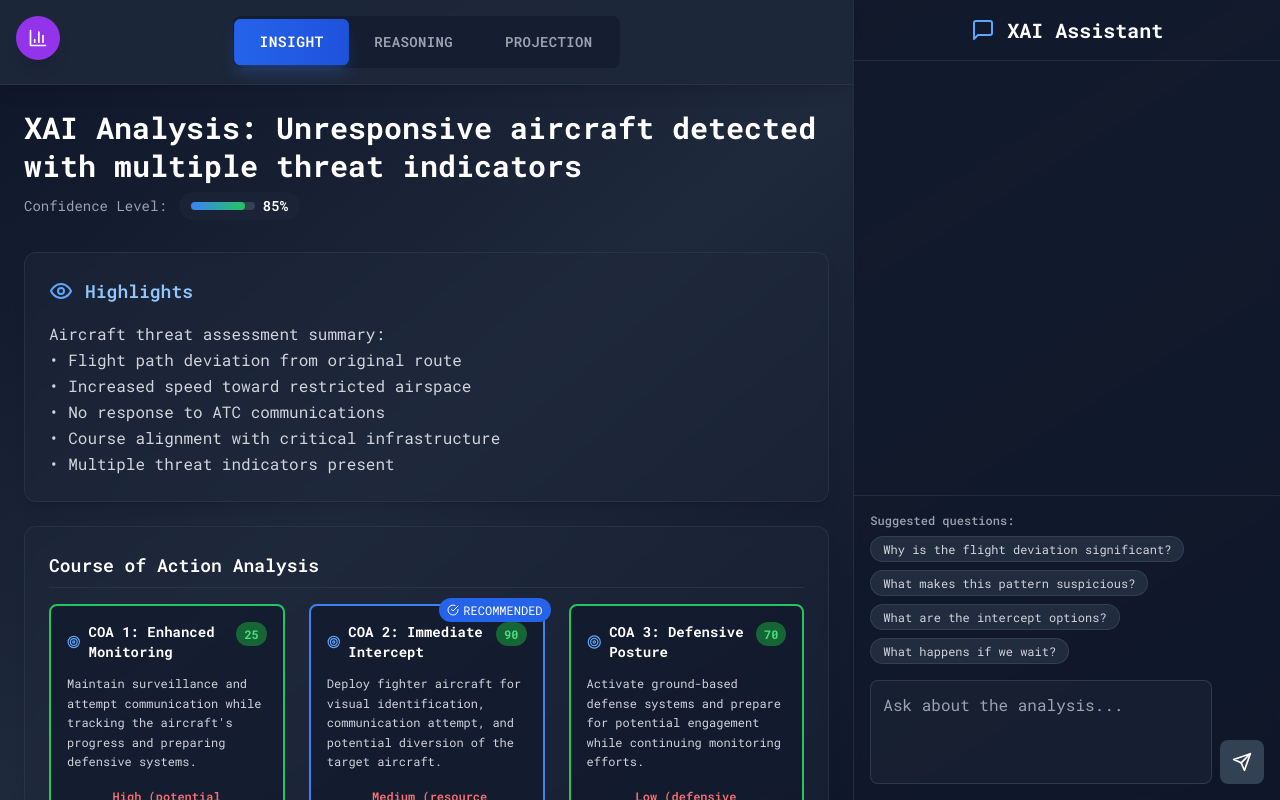
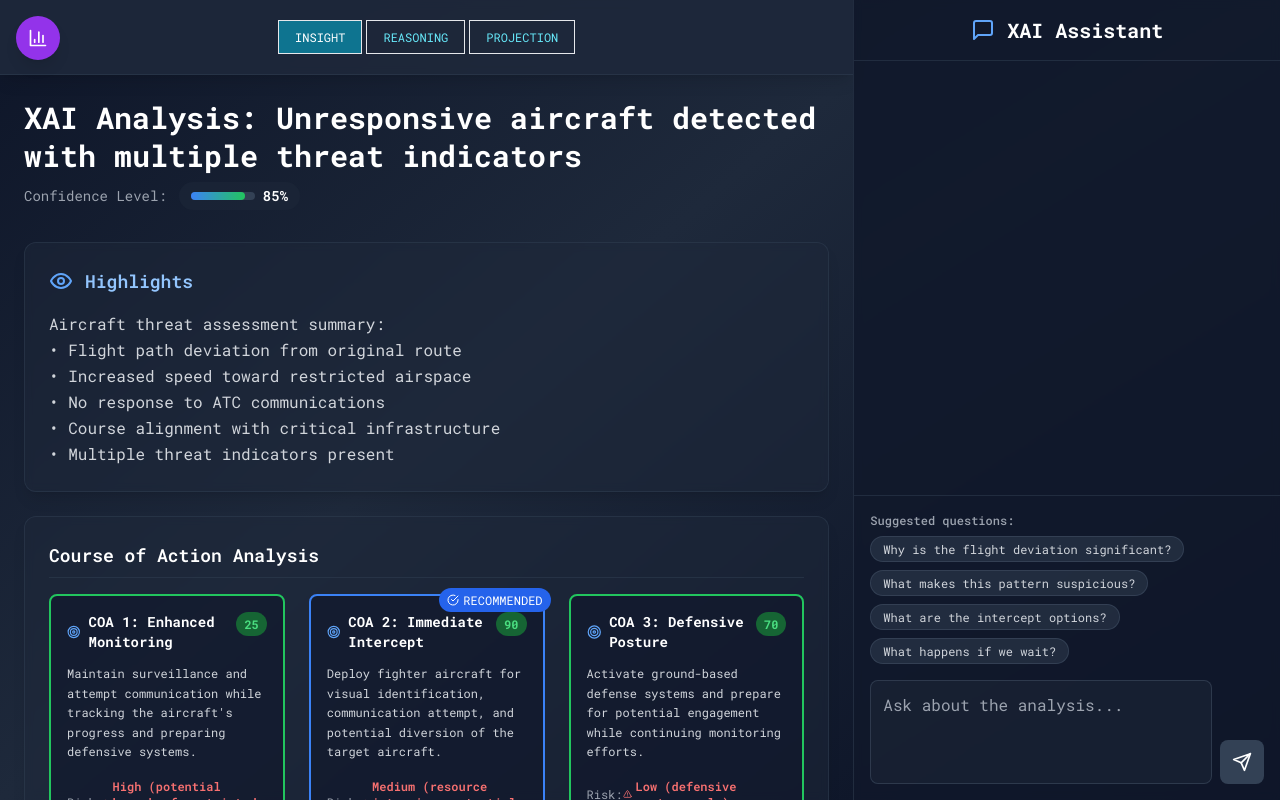
Before and after one commit to LaurenceC3HF/XAI-Assistant-UI-AI-OpenAI, a React (Vite) app: page / in a window 1280 px wide. Built offline with nearby package versions, Linux system fonts and the light colour scheme.

Commit message:
Refine header tab styles

```diff
--- a/src/components/Header.tsx
+++ b/src/components/Header.tsx
@@ -11,7 +11,7 @@ export const Header: React.FC<HeaderProps> = ({ activeTab, onTabChange }) => {
   return (
     <header className="flex-shrink-0 bg-slate-800/90 backdrop-blur-sm shadow-lg border-b border-slate-700/50">
       <div className="flex justify-center items-center px-6 py-4">
-        <nav className="flex space-x-1 bg-slate-900/50 rounded-lg p-1" role="tablist">
+        <nav className="flex space-x-1 p-1" role="tablist">
           {TABS.map(tab => (
             <button
               key={tab.id}
@@ -19,20 +19,13 @@ export const Header: React.FC<HeaderProps> = ({ activeTab, onTabChange }) => {
               aria-selected={activeTab === tab.id}
               aria-controls={`${tab.id}-panel`}
               onClick={() => onTabChange(tab.id as TabType)}
-              className={`
-                relative px-6 py-3 font-semibold text-sm tracking-wide rounded-md
-                transition-all duration-${ANIMATION_DURATION} ease-in-out
-                focus:outline-none focus:ring-2 focus:ring-blue-500/50
+              className={`px-4 py-2 text-xs font-mono uppercase border transition-colors duration-${ANIMATION_DURATION}
                 ${activeTab === tab.id
-                  ? 'bg-blue-600 text-white shadow-lg shadow-blue-500/25 transform scale-105'
-                  : 'text-gray-400 hover:text-white hover:bg-slate-700/50'
-                }
-              `}
+                  ? 'bg-cyan-700 text-white'
+                  : 'text-cyan-300 hover:bg-slate-700/50'
+                }`}
             >
               {tab.label}
-              {activeTab === tab.id && (
-                <div className="absolute inset-0 bg-gradient-to-r from-blue-600 to-blue-700 rounded-md opacity-80 -z-10" />
-              )}
             </button>
           ))}
         </nav>
```
